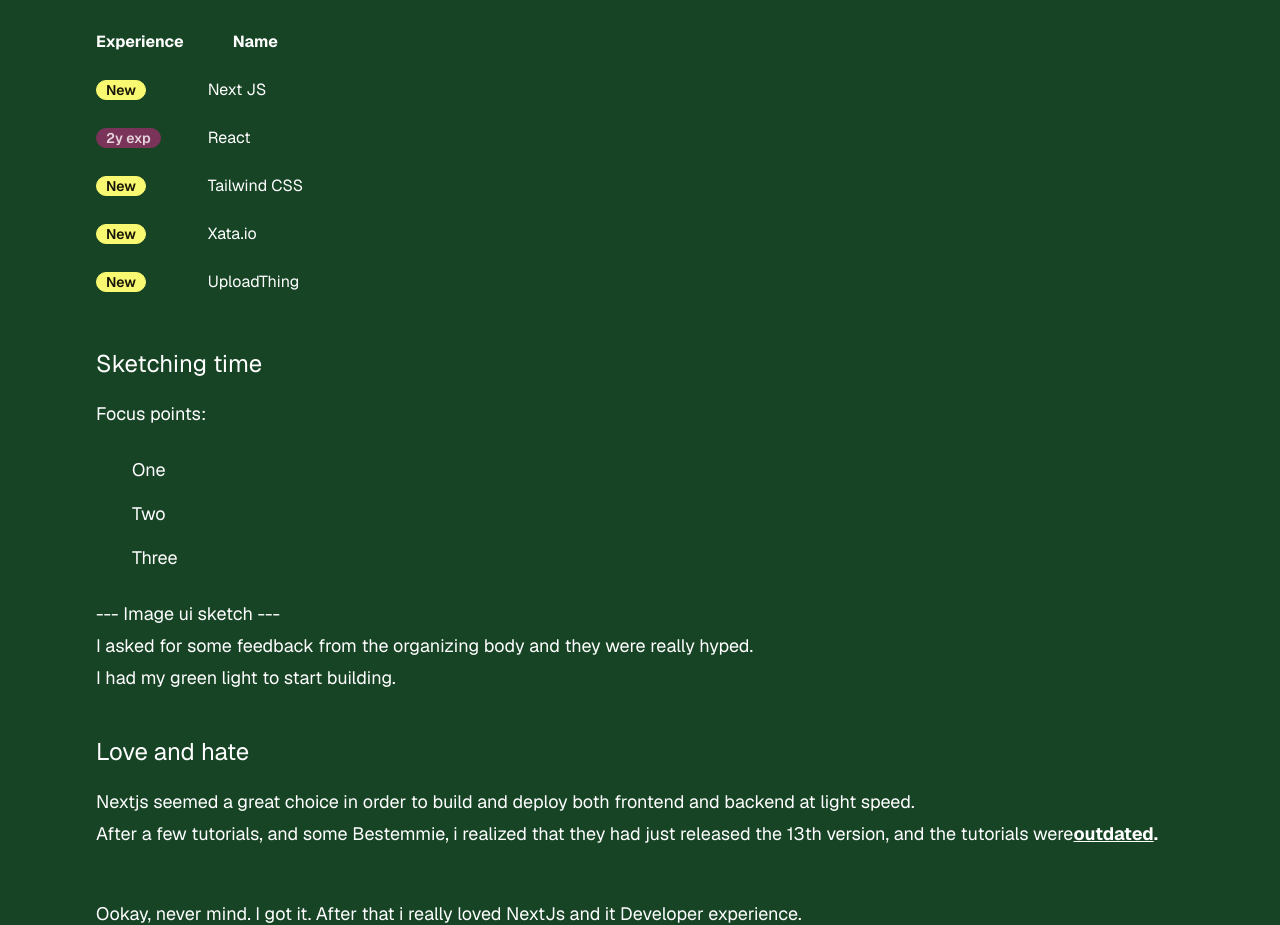
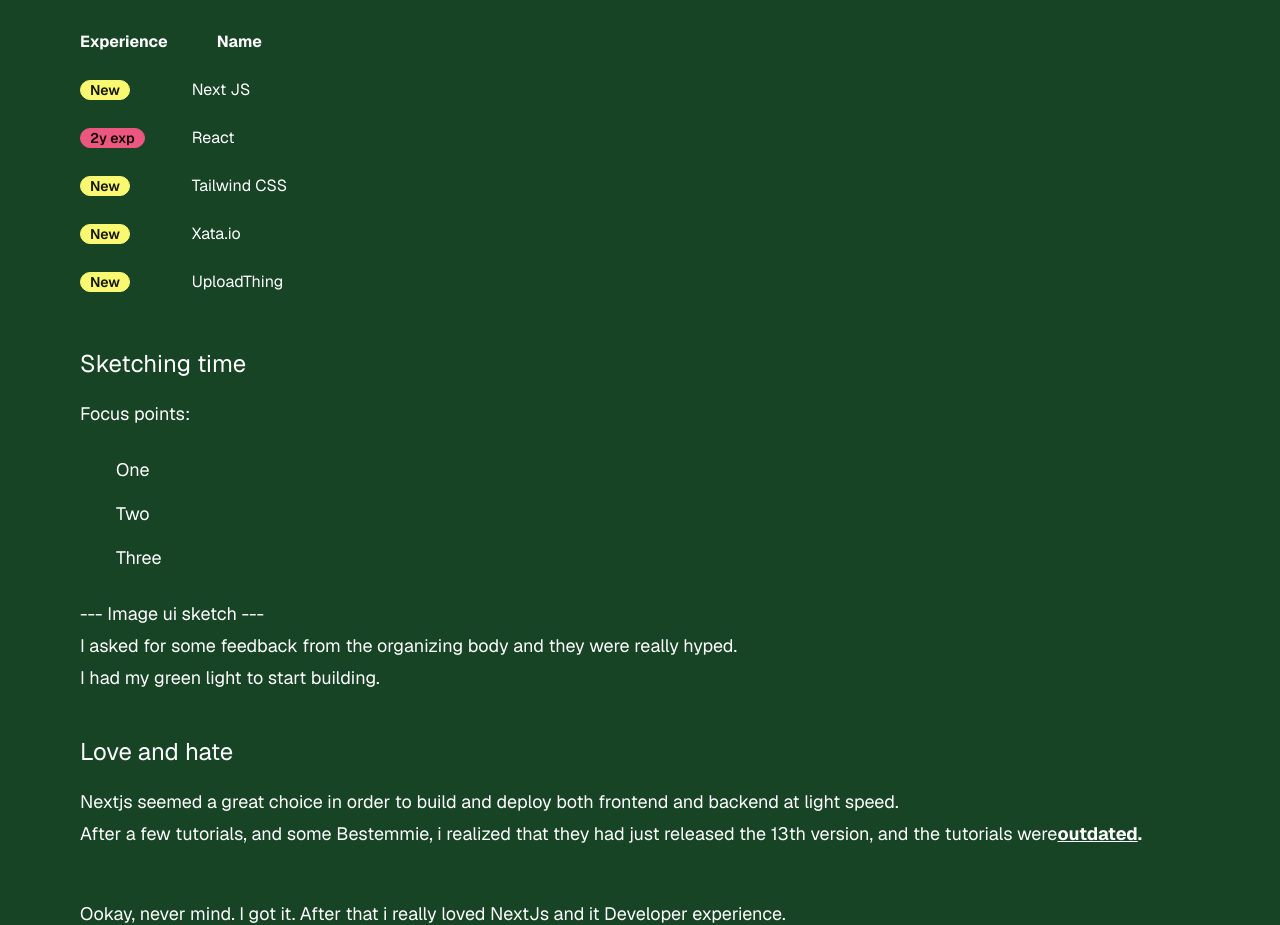
Before and after one commit to dhimiterPoison/dhimiterhelmi-old, a Next.js app: page /old/balonade in a window 1280 px wide. Shown: the part 1007-1932 px from the top of the page. Built offline with nearby package versions, Linux system fonts and the light colour scheme.

Commit message:
it was too dark

```diff
--- a/app/components/MainHero.tsx
+++ b/app/components/MainHero.tsx
@@ -7,7 +7,7 @@
 	return (
 		<div className='relative mb-8 flex w-full lg:w-2/3 lg:self-center flex-col items-center justify-center dark:bg-grid-white/[0.2]'>
 			{/* Radial gradient for the container to give a faded look */}
-			<div className='pointer-events-none absolute inset-0 flex items-center justify-center bg-white [mask-image:radial-gradient(ellipse_at_center,transparent_20%,black)] dark:bg-base-100'></div>
+			<div className='pointer-events-none absolute inset-0 flex items-center justify-center bg-white [mask-image:radial-gradient(ellipse_at_center,transparent_20%,black)] dark:bg-base-200'></div>
 			<h2 className='z-10 my-6 self-center text-xl'>
 				Empower your <strong>users</strong>,
 			</h2>
--- a/app/components/Navbar.tsx
+++ b/app/components/Navbar.tsx
@@ -44,7 +44,7 @@
 		<div
 			className={`${
 				openNavigation ? '' : 'flex'
-			} flex flex-row w-full justify-center lg:justify-around gap py-2 bg-base-100`}
+			} flex flex-row w-full justify-center lg:justify-around gap py-2 bg-base-[#256a3b]`}
 		>
 			<Link className='pt-3 text-3xl font-bold lg:justify-start lg:pt-0' href='/' onClick={closeNavigationHandler}>
 				DhimRealm <sub className='text-sm'>(WiP)</sub>
--- a/app/globals.scss
+++ b/app/globals.scss
@@ -23,8 +23,16 @@
 	--speed: 1.2s;
 }
 
+.navigation {
+	// background: radial-gradient(ellipse_at_center,#205331,#184426);
+	// background: radial-gradient(at 50% 0%, red 10px, yellow 30%, #1e90ff 50%);
+	// background: radial-gradient(at 50% 0%, #205331, #184426 );
+}
+
+
 .app {
 	min-height: 100svh;
+	background: radial-gradient(at 50% 0%, #205331, #184426 );
 	// max-height: 100svh;
 }
 
@@ -193,7 +201,9 @@
 
 
   .main-cta {
-	border-bottom: 1px solid yellow
+	border-bottom: 1px solid var(--primary);
+	background: radial-gradient(at 50% 0%, #EB5780, #89466a);
+
   }
   .main-cta::after {
 	content: "";
--- a/app/layout.tsx
+++ b/app/layout.tsx
@@ -29,11 +29,11 @@
 	return (
 		<html lang='en' data-theme='mytheme-dark'>
 			<body className={GeistSans.className}>
-				<div className='app relative flex flex-col justify-start overscroll-none lg:px-4 lg:pb-4'>
-					<div className='navigation flex max-h-screen w-full flex-col bg-base-100 px-8 py-2 lg:flex-row lg:justify-between'>
+				<div className='app relative flex flex-col justify-start overscroll-none lg:pb-4'>
+					<div className='navigation flex max-h-screen w-full flex-col px-8 py-2 lg:flex-row lg:justify-between'>
 						<Navbar />
 					</div>
-					<div className='router-content neu-inner-shadow mt-4 flex w-full justify-center scroll-smooth rounded-t-2xl bg-base-100 text-slate-50 lg:mt-0 lg:rounded-lg'>
+					<div className='router-content neu-inner-shadow mt-4 flex w-full justify-center scroll-smooth rounded-t-2xl bg-base-200 text-slate-50 lg:mt-0 lg:rounded-lg'>
 						{children}
 					</div>
 					<MobileNavigation></MobileNavigation>
--- a/tailwind.config.ts
+++ b/tailwind.config.ts
@@ -71,8 +71,11 @@
 			{
 				'mytheme-dark': {
 					primary: '#F9F871',
-					// secondary: '#B54A60',
-					secondary: '#7A3359',
+					// secondary: '#B54A60', //light rose
+					// secondary: '#7A3359',	//bordeaux to purple
+					// secondary: '#00BFFF',	//light blue
+					// secondary: '#FFA500',	//orange
+					secondary: '#EB5780',	//rosaceo
 					accent: '#42D780',
 					neutral: '#dcfce7',
 					info: '#22d3ee',
```
